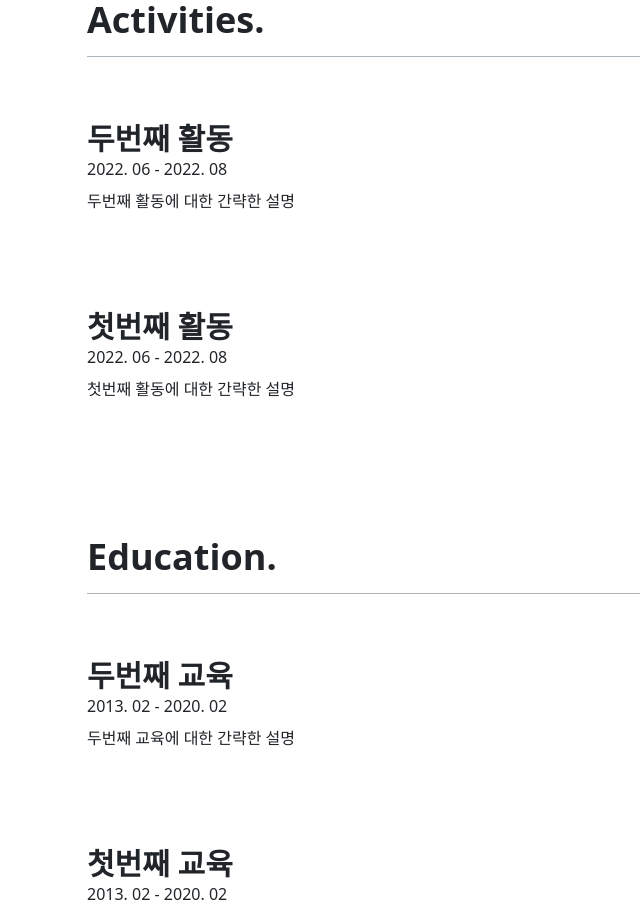
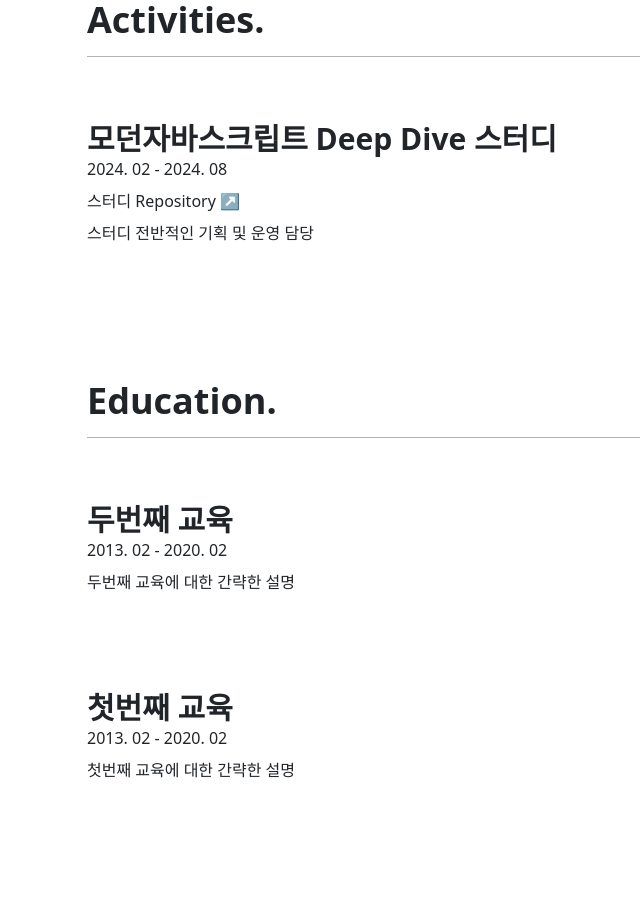
Before and after one commit to Clt689/portfolio, a Next.js app: page / in a window 1280 px wide. Shown: the part 3180-4096 px from the top of the page, without its empty margins (137-777 px from the left). Built offline with nearby package versions, Linux system fonts and the light colour scheme.

Commit message:
Activities(활동) 수정정

```diff
--- a/data.json
+++ b/data.json
@@ -56,15 +56,9 @@
   "activity": [
     {
       "id": 0,
-      "name": "첫번째 활동",
-      "period": ["2022. 06", "2022. 08"],
-      "description": "첫번째 활동에 대한 간략한 설명"
-    },
-    {
-      "id": 1,
-      "name": "두번째 활동",
-      "period": ["2022. 06", "2022. 08"],
-      "description": "두번째 활동에 대한 간략한 설명"
+      "name": "모던자바스크립트 Deep Dive 스터디",
+      "period": ["2024. 02", "2024. 08"],
+      "description": "스터디 전반적인 기획 및 운영 담당"
     }
   ],
 
--- a/src/components/Activity/ActivityItem.tsx
+++ b/src/components/Activity/ActivityItem.tsx
@@ -14,6 +14,13 @@ const ActivityItem = ({
           <h3>{name}</h3>
           <span>{`${period[0]}${period[1] ? " - " + period[1] : ""}`}</span>
         </div>
+        <a
+          href="https://github.com/Clt689/ModernJS_Deepdive"
+          rel="noopener noreferrer"
+          target="_blank"
+        >
+          스터디 Repository ↗
+        </a>
         <span className="whitespace-pre-wrap">{`${description}`}</span>
       </div>
     </div>
```
